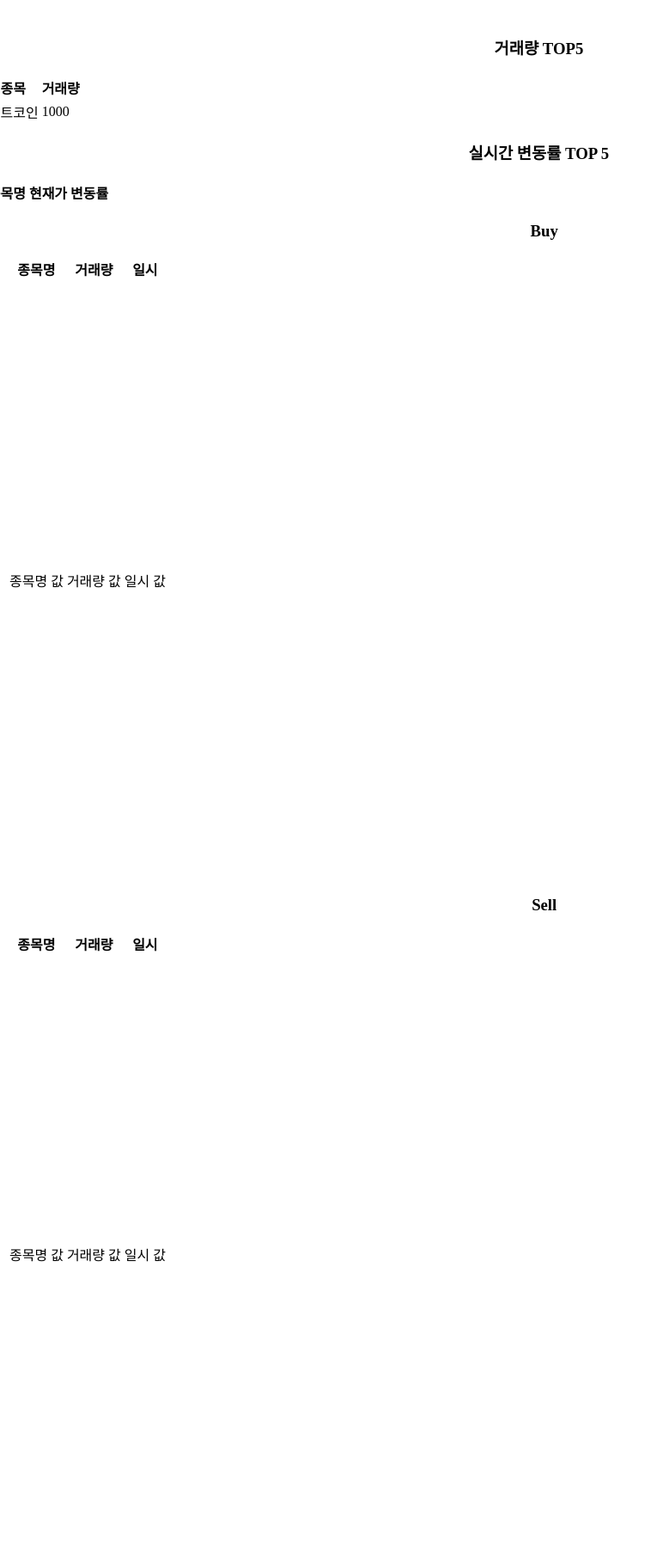
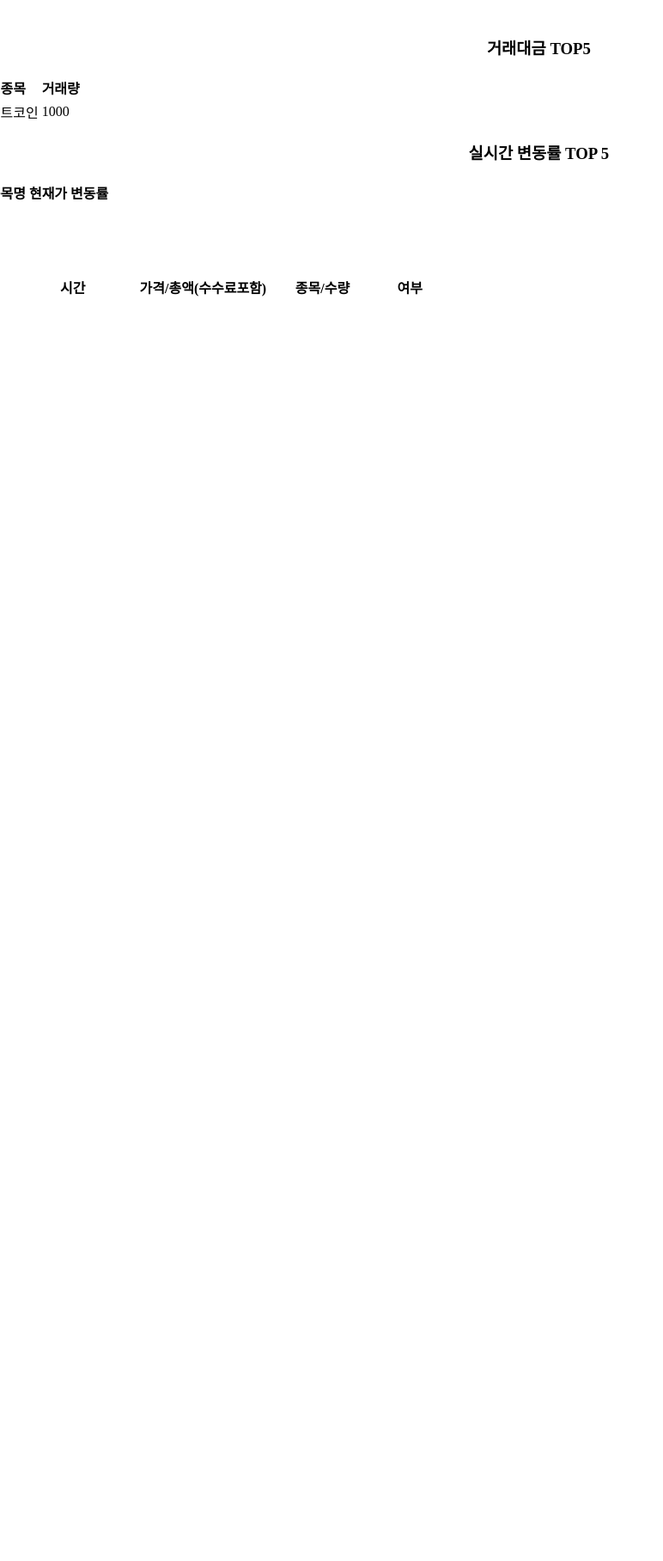
Before and after one commit to AshyGarden/BitoryV, a Python web app: template src/main/resources/templates/record/history.html in a window 1280 px wide. Shown: the part 274-2090 px from the top of the page at 86% size, without its empty margins (0-772 px from the left). After the commit the page ends 619 px from the top, so only its background shows below. Run offline with Jinja, Linux system fonts and the light colour scheme; the template is opened without the code that fills it, so the values that code supplies are empty.

Commit message:
20240304_login,history,template_NJY

```diff
--- a/src/main/resources/templates/record/history.html
+++ b/src/main/resources/templates/record/history.html
@@ -12,12 +12,13 @@
         <div id="main" class="container">
             <div class="container" style="margin-top:-3%">
                 <div class="row">
+                    <!-- Chart&Graph Start -->
                     <div class="col-6" style="margin-left:-2%">
                         <div class="row">
                             <div class="col">
                                 <div class="container-table p-3">
                                     <div class="chart-container">
-                                        <canvas id="TradeVolumeChart"></canvas>
+                                        <canvas id="AccTradePrice24hChart"></canvas>
                                     </div>
                                 </div>
                             </div>
@@ -31,7 +32,7 @@
                         <div class="row">
                             <div class="col">
                                 <div class="container-table p-3" style="width:100%">
-                                    <h3 style="text-align:center;" >거래량 TOP5</h3>
+                                    <h3 style="text-align:center;" >거래대금 TOP5</h3>
                                     <table id="realtimeTradeVolumeTable">
                                         <thead>
                                         <tr>
@@ -67,51 +68,24 @@
                             </div>
                         </div>
                     </div>
+                    <!-- Chart&Graph End -->
 
-                    <div class="col-3" style="margin-right:1%">
+                    <div class="col-6 container-table" style="height:800px">
+                        <h1 class="m-3" style="color:white; text-align:center;">My Budget</h1>
                         <div class="row">
-                            <div class="container-table p-3 ms-3" style="min-height: 300px">
-                                <h3 style="text-align:center">Buy</h3>
-                                <table style="min-height: 725px">
+                            <table style="min-height: 800px">
                                 <thead>
                                 <tr>
-                                        <th>종목명</th>
-                                        <th>거래량</th>
-                                        <th>일시</th>
+                                    <th style="width:30%;">시간</th>
+                                    <th style="width:30%;">가격/총액(수수료포함)</th>
+                                    <th style="width:25%;">종목/수량</th>
+                                    <th style="width:15%;">여부</th>
                                 </tr>
                                 </thead>
-                                    <tbody>
-                                    <tr>
-                                        <td>종목명 값</td>
-                                        <td>거래량 값</td>
-                                        <td>일시 값</td>
-                                    </tr>
+                                <tbody id="investmentLogTableBody">
+                                <!-- 이곳에 매수/매도 로그가 추가됩니다. -->
                                 </tbody>
                             </table>
-                            </div>
-                        </div>
-                    </div>
-                    <div class="col-3" style="margin-right:1%">
-                        <div class="row">
-                            <div class="container-table p-3 ms-3" style="min-height: 300px">
-                                <h3 style="text-align:center">Sell</h3>
-                                <table style="min-height: 725px">
-                                    <thead>
-                                    <tr>
-                                        <th>종목명</th>
-                                        <th>거래량</th>
-                                        <th>일시</th>
-                                    </tr>
-                                    </thead>
-                                    <tbody>
-                                    <tr>
-                                        <td>종목명 값</td>
-                                        <td>거래량 값</td>
-                                        <td>일시 값</td>
-                                    </tr>
-                                    </tbody>
-                                </table>
-                            </div>
                         </div>
                     </div>
 
--- a/src/main/resources/templates/record/virtualInvest.html
+++ b/src/main/resources/templates/record/virtualInvest.html
@@ -78,8 +78,8 @@
                                 </thead>
                                 <tbody id="investmentLogTableBody">
                                 <!-- 로딩 GIF 이미지 -->
-                                <div id="loading" style="display: none; position: absolute; top: 50%; left: 70%; transform: translate(-50%, -50%);">
-                                    <img src="/assets/images/loading.gif" alt="로딩 중...">
+                                <div id="loading" style="display: none; position: absolute; top: 55%; left: 65%; transform: translate(-50%, -50%);">
+                                    <img src="/assets/images/loading.gif" style="width:200%" alt="로딩 중...">
                                 </div>
                                 <!-- 이곳에 매수/매도 로그가 추가됩니다. -->
                                 </tbody>
```
Also changed, not shown: src/main/resources/static/assets/js/history.js (+18 -0 lines), src/main/resources/templates/layout/template.html (+12 -0 lines), src/main/resources/static/assets/images/loading.gif. Lines whose indentation alone changed are shown as unchanged.
